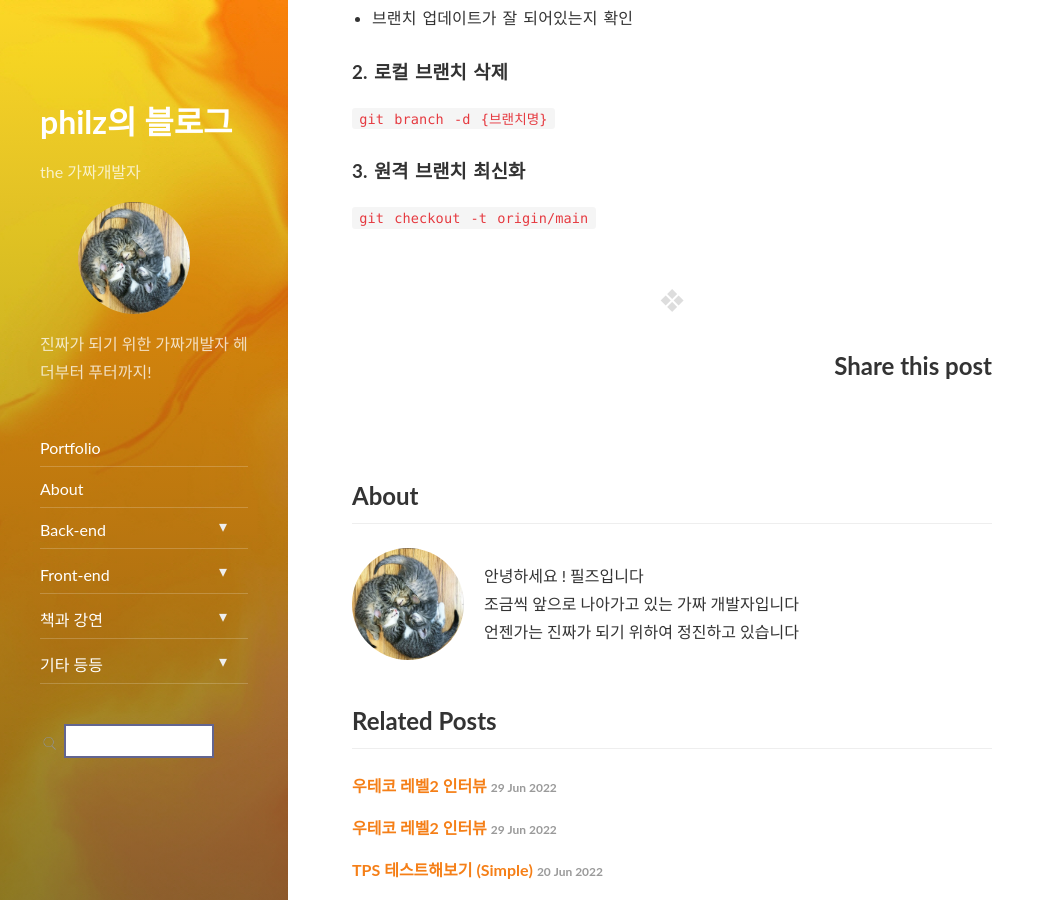
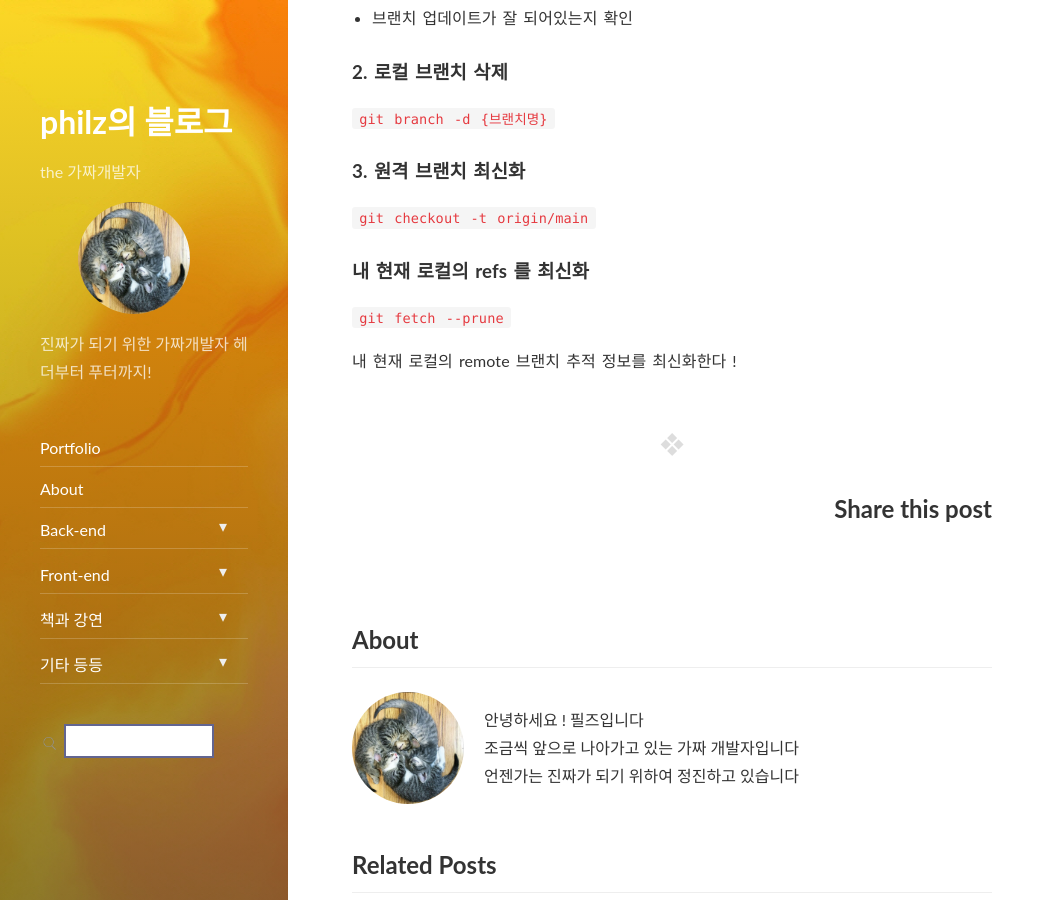
Before and after one commit to progress0407/progress0407.github.io, a Jekyll site: the page built from _posts/backend/wooteco/2022-07-03-wooteco-lv3-git-strategy-study copy.md, in a window 1280 px wide and 900 px high, scrolled down 642 px. Shown: the whole window, without its empty margins (0-1055 px from the left). Built offline with Jekyll 4.4.1, drawn with Linux system fonts in a browser that asks for light colours; nearby versions of some CDN libraries; some of the changed text lies outside the part shown.

```diff
--- a/_posts/backend/wooteco/2022-07-03-wooteco-lv3-git-strategy-study.md
+++ b/_posts/backend/wooteco/2022-07-03-wooteco-lv3-git-strategy-study copy.md
@@ -35,3 +35,9 @@ comments: true
 ### 3. 원격 브랜치 최신화
 
 `git checkout -t origin/main`
+
+### 내 현재 로컬의 refs 를 최신화
+
+`git fetch --prune`
+
+내 현재 로컬의 remote 브랜치 추적 정보를 최신화한다 !
```
Also changed, not shown: _posts/backend/wooteco/2022-07-14-wooteco-lv3-ci-cd-jenkins.md (added, +33 -0 lines).
